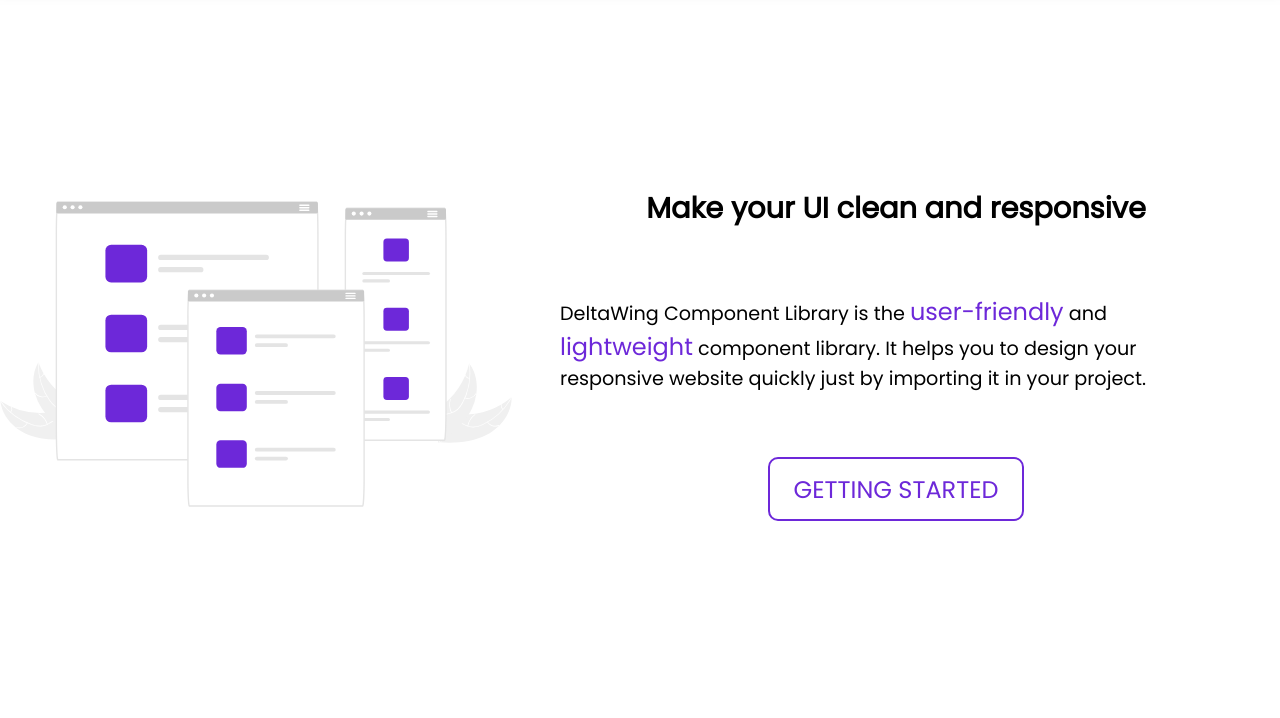
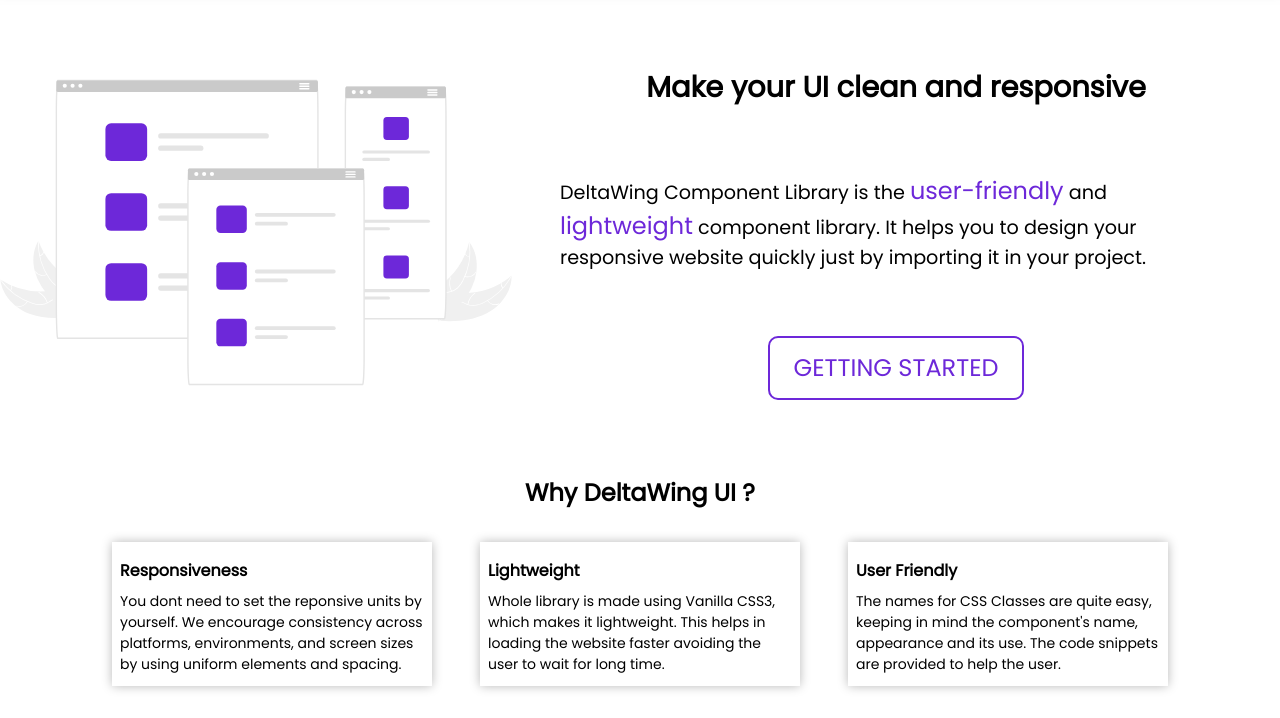
Before and after one commit to bhavinology/DeltaWing-UI, a plain HTML site: page index.html in a window 1280 px wide. Shown: the part 82-800 px from the top of the page. Drawn offline with Linux system fonts and the light colour scheme.

Commit message:
cards section added in index file and its styles added in main.css file

```diff
--- a/index.html
+++ b/index.html
@@ -98,6 +98,48 @@
         <button class="getting-started-btn">GETTING STARTED</button>
       </div>
     </main>
+
+
+    <!-- Cards Section -->
+
+    <div class="card-container-main">
+      <h2 class="align-center">Why DeltaWing UI ?</h2>
+
+      <div class="cards">
+
+        <div class="card-main card-text-only zoom">
+          <div class="card-header-main">Responsiveness</div>
+          <div class="card-content">
+            You dont need to set the reponsive units by yourself. We encourage
+              consistency across platforms, environments, and screen sizes by
+              using uniform elements and spacing.
+          </div>
+        </div>
+
+        <div class="card-main card-text-only zoom">
+          <div class="card-header-main">Lightweight</div>
+          <div class="card-content">
+            Whole library is made using Vanilla CSS3, which makes it
+            lightweight. This helps in loading the website faster avoiding the
+            user to wait for long time.
+          </div>
+        </div>
+
+        <div class="card-main card-text-only zoom">
+          <div class="card-header-main">User Friendly</div>
+          <div class="card-content">
+            The names for CSS Classes are quite easy, keeping in mind the
+            component's name, appearance and its use. The code snippets are
+            provided to help the user.
+          </div>
+        </div>
+
+      </div>
+    </div>
+
+
+
+
   </div>
 
 </body>
--- a/styles/globalVar.css
+++ b/styles/globalVar.css
@@ -3,6 +3,7 @@
 * {
   font-family: 'Poppins', sans-serif;
 }
+
 
 :root {
   --error-bg-color: #fad7d2;
--- a/styles/main.css
+++ b/styles/main.css
@@ -2,6 +2,7 @@
 @import url('./reset.css');
 @import url('./documenation.css');
 @import url('./nav.css');
+@import url('../Components/Cards/card.css');
 /* card import */
 
 /* Hero Sectiopn */
@@ -56,3 +57,55 @@
   height: 5rem;
   width: 17rem;
 }
+
+
+/* Cards */
+
+.card-container-main {
+  display: flex;
+  flex-direction: column;
+}
+
+.card-container-main h2 {
+  font-size: 1.5rem;
+}
+
+.cards {
+  display: flex;
+  justify-content: center;
+  flex-wrap: wrap;
+  margin:1rem;
+  column-gap: 1rem;
+}
+
+.card-main {
+  box-shadow: var(--default-shadow);
+  height: 9rem;
+  margin: 1rem;
+}
+
+.card-text-only {
+  /* height: 11rem; */
+  width: 20rem;
+}
+
+.card-header-main {
+  /* font-size:1rem; */
+  font-weight: bold;
+  margin: 0.5rem;
+  /* padding-left: 0.5rem; */
+  padding-top: 0.5rem;
+}
+
+.card-content {
+  font-size: 0.875rem;
+  padding: 0rem 0.5rem;
+}
+
+.zoom {
+  transition: transform 1s;
+}
+
+.zoom:hover {
+  transform: scale(1.1);
+}
```
Also changed, not shown: Components/Cards/card.css (added), styles/reset.css (line endings or trailing spaces).
